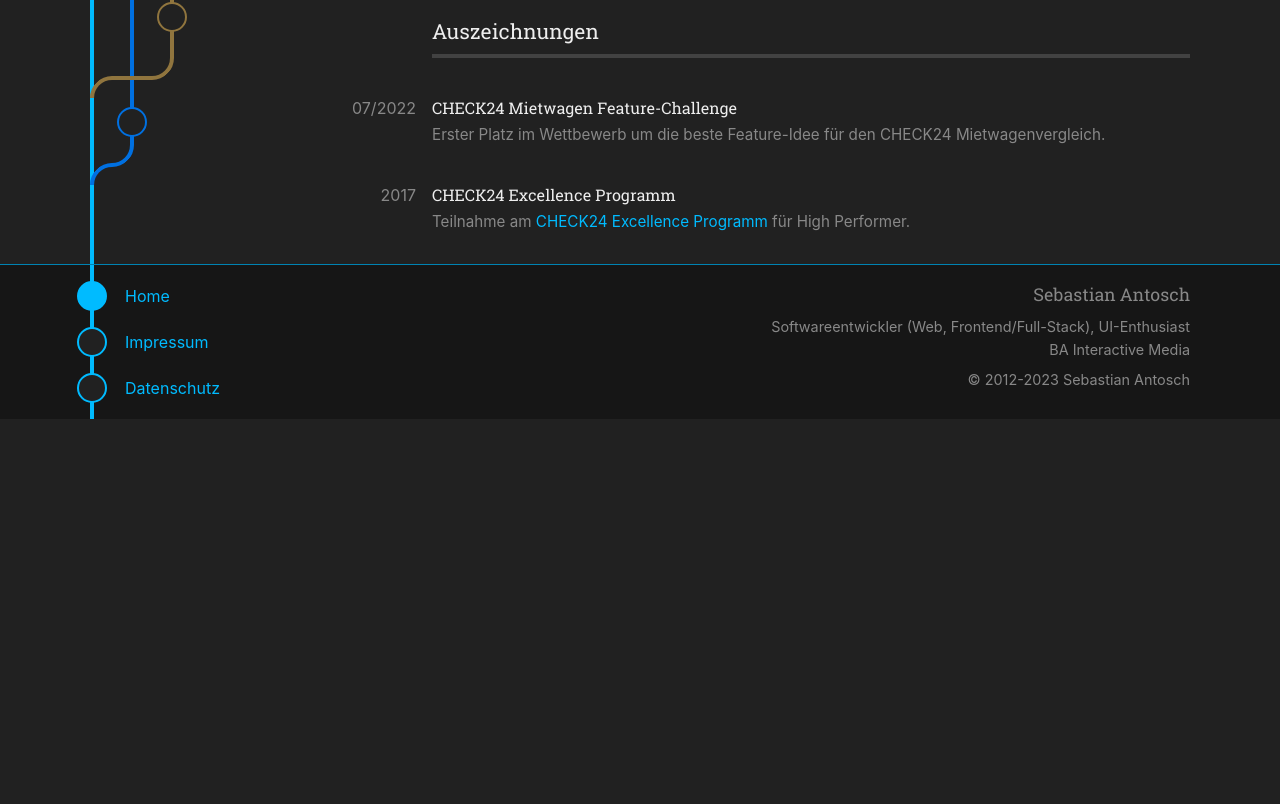
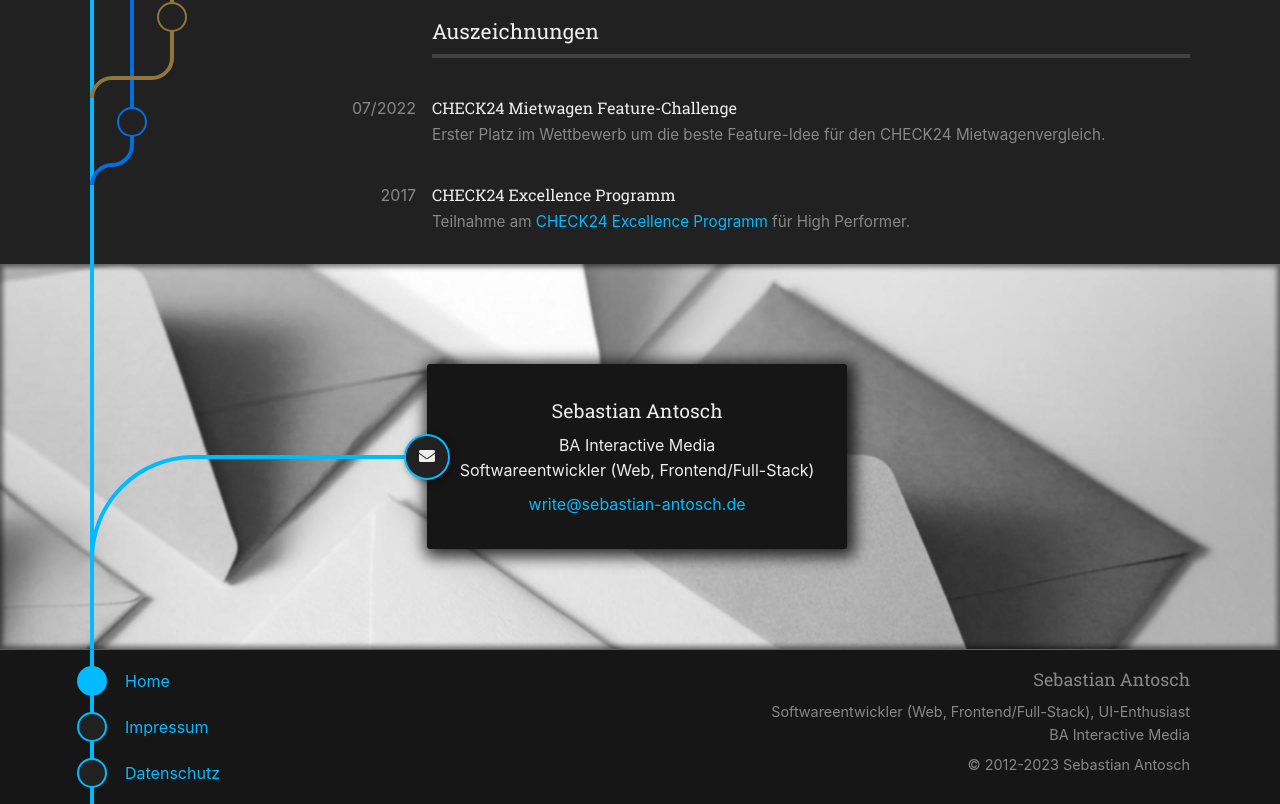
Before and after one commit to santosch/website2023, a Next.js app: page / in a window 1280 px wide. Shown: the part 5079-5883 px from the top of the page. Before the commit the page ends 5498 px from the top, so only its background shows below. Built offline with nearby package versions, Linux system fonts and the light colour scheme.

Commit message:
add contact area

```diff
--- a/src/app/page.tsx
+++ b/src/app/page.tsx
@@ -3,6 +3,7 @@ import Teaser from "@santosch/components/Teaser/Teaser";
 import Vita from "@santosch/components/Vita/Vita";
 import CoursesAndAchievements from "@santosch/components/CoursesAndAchievements/CoursesAndAchievements";
 import Skills from "@santosch/components/Skills/Skills";
+import Contact from "@santosch/components/Contact/Contact";
 
 export default function Home() {
     return (
@@ -84,6 +85,7 @@ export default function Home() {
             <main className={styles.main}>
                 <CoursesAndAchievements/>
             </main>
+            <Contact />
         </>
     )
 }
--- /dev/null
+++ b/src/components/Contact/Contact.module.scss
@@ -0,0 +1,83 @@
+
+.container {
+  --radius: 100px;
+
+
+  background-image: url("/assets/images/contact-bg.jpg");
+  background-repeat: no-repeat;
+  background-position: center center;
+  background-size: cover;
+  min-height: 385px;
+  box-shadow: inset 0 0 5px 3px rgba(0, 0, 0, 0.5);
+  display: flex; // make content full height
+}
+
+.innerContainer {
+  margin: 0 auto;
+  width: var(--max-width);
+  max-width: 100%;
+  border-left: var(--border);
+  display: flex;
+  align-items: center;
+  padding: 3rem 0;
+}
+
+.curve {
+  flex: 0 0 var(--radius);
+  height: calc(2 * var(--radius));
+  width: var(--radius);
+  position: relative;
+  overflow: hidden;
+  margin-left: calc(-1 * var(--line-width));
+
+  &:after {
+    content: "";
+    position: absolute;
+    width: calc(2 * var(--radius));
+    height: calc(2 * var(--radius));
+    left: 0;
+    top: calc(var(--radius) - var(--half-line-width));
+    border-radius: 50%;
+    border: var(--border);
+  }
+}
+
+.placeholder {
+  flex: 1 1 calc(50% + var(--radius));
+}
+
+.line {
+  flex: 1 1 calc(50% - var(--radius));
+  border-bottom: var(--border);
+}
+
+.card {
+  position: relative;
+  box-sizing: border-box;
+  flex: 0 0 420px;
+  width: 420px;
+  padding: 2rem 2rem;
+  max-width: calc(100% - 3rem - var(--radius));
+  text-align: center;
+  background-color: var(--background-dark);
+  border-radius: 3px;
+  box-shadow: 3px 3px 15px 5px rgba(0, 0, 0, 0.8);
+}
+
+.node {
+  --node-diameter: 46px;
+
+  width: var(--node-diameter);
+  height: var(--node-diameter);
+  position: absolute;
+  top: 50%;
+  left: 0;
+  transform: translate(-50%, -50%);
+  line-height: calc(var(--node-diameter) - 2px);
+  background-color: var(--background);
+  border-radius: 50%;
+  text-align: center;
+  margin-bottom: 36px;
+  border: 2px solid var(--highlight);
+  box-shadow: 2px 2px 7px rgba(0, 0, 0, 0.5);
+}
--- /dev/null
+++ b/src/components/Contact/Contact.tsx
@@ -0,0 +1,32 @@
+
+import styles from './Contact.module.scss';
+import {FaEnvelope} from "react-icons/fa";
+
+export default function Contact(): JSX.Element {
+    return (
+        <div className={styles.container}>
+            <div className={styles.innerContainer}>
+                <div className={styles.curve} />
+                <div className={styles.line} />
+                <div className={styles.card}>
+                    <div className={styles.node}>
+                        <FaEnvelope />
+                    </div>
+                    <h4>
+                        Sebastian Antosch
+                    </h4>
+                    <p>
+                        BA Interactive Media<br/>
+                        Softwareentwickler (Web, Frontend/Full-Stack)
+                    </p>
+                    <p>
+                        <a href="mailto:write@sebastian-antosch.de">
+                            write@sebastian-antosch.de
+                        </a>
+                    </p>
+                </div>
+                <div className={styles.placeholder} />
+            </div>
+        </div>
+    )
+}
--- a/src/components/Graph/Station/Station.module.scss
+++ b/src/components/Graph/Station/Station.module.scss
@@ -44,7 +44,7 @@ $imageSize: 50px;
     left: 0;
     border-bottom: var(--line-width) solid var(--station-color);
     transform: translateX(100%);
-    transition: 0.5s transform 1.0s ease-in;
+    transition: 0.5s transform 0.3s ease-in;
 
     @media print {
       transform: translateX(0);
```
Also changed, not shown: src/app/(pages)/impressum/page.tsx (+9 -0 lines), public/assets/images/contact-bg.jpg (added).
